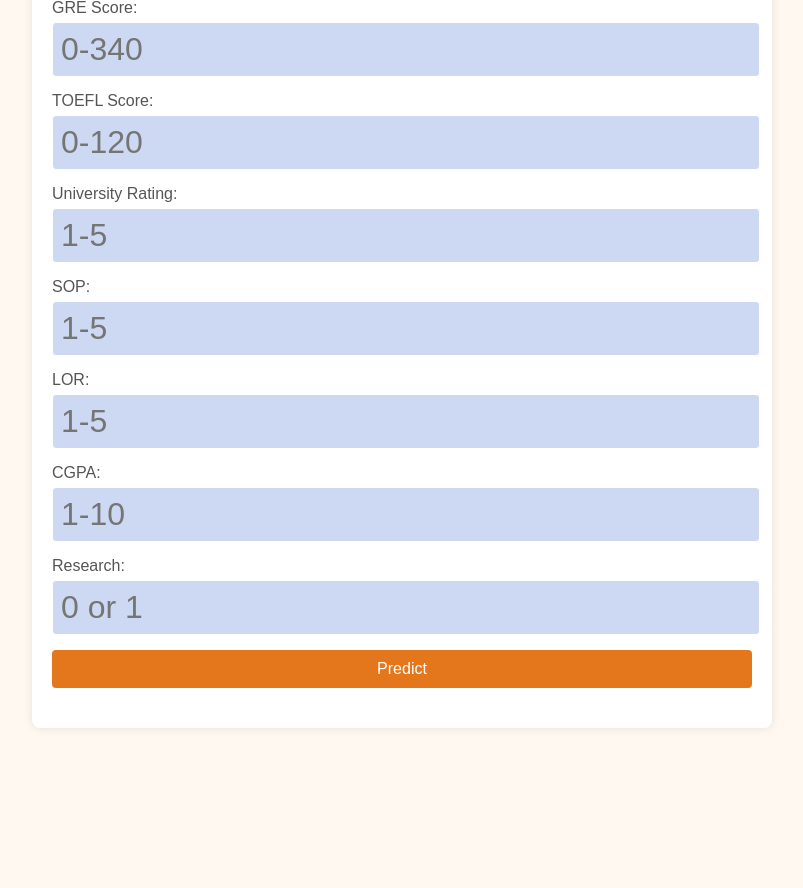
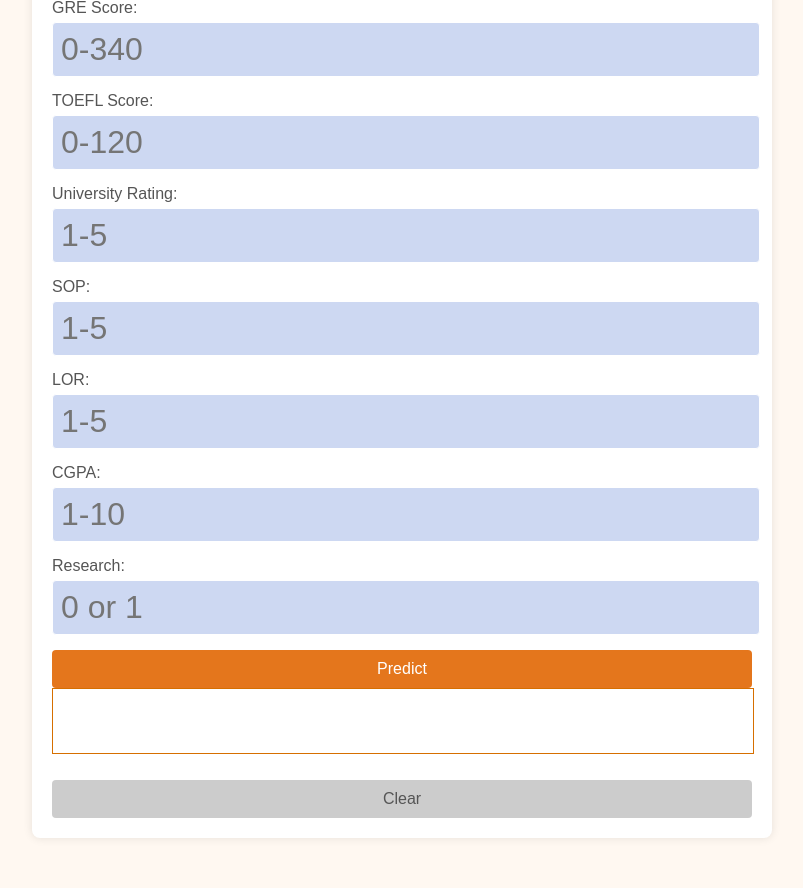
Before and after one commit to AKASH7707/ML-Driven-Ivy-League-Admission-Predictor, a Flask app: page / in a window 1280 px wide. Shown: the part 508-1396 px from the top of the page, without its empty margins (238-1041 px from the left). Before the commit the page ends 1236 px from the top, so only its background shows below. Run offline with Flask 3, Linux system fonts and the light colour scheme; parts of the project's set-up code (start-up, migrations or seed data) failed here and were passed over.

Commit message:
frontend coding finished

```diff
--- a/app.py
+++ b/app.py
@@ -5,11 +5,49 @@ import numpy as np
 
 app = Flask(__name__)
 
+# Load the model, scaler, and encoder
+model = joblib.load('models/best_model.pkl')
+scaler = joblib.load('models/scaler.pkl')
+encoder = joblib.load('models/ordinal_encoder.pkl')
 
+
+# Home route
 @app.route('/')
 def home():
-    return render_template('index.html')
+    return render_template('index.html', prediction_text='')
 
+# Predict route
+@app.route('/predict', methods=['POST'])
+def predict():
+    try:
+        # Get input data from form
+        new_data = {
+            'GRE Score': float(request.form['gre_score']),
+            'TOEFL Score': float(request.form['toefl_score']),
+            'University Rating': int(request.form['university_rating']),
+            'SOP': float(request.form['sop']),
+            'LOR': float(request.form['lor']),
+            'CGPA': float(request.form['cgpa']),
+            'Research': int(request.form['research'])
+        }
+
+        # Create DataFrame
+        input_df = pd.DataFrame([new_data])
+
+        # Scale the new input data
+        input_df[['GRE Score', 'TOEFL Score', 'CGPA']] = scaler.transform(input_df[['GRE Score', 'TOEFL Score', 'CGPA']])
+
+        # Encode the ordinal features
+        input_df[['University Rating', 'SOP', 'LOR']] = encoder.transform(input_df[['University Rating', 'SOP', 'LOR']])
+
+        # Predict with the loaded model
+        new_prediction = model.predict(input_df)
+        new_prediction = np.clip(new_prediction, 0, 1)  # Clip prediction to ensure it's within the range [0, 1]
+
+        prediction_text = f'Admission Probability: {round(float(new_prediction * 100), 2)}%'
+        return render_template('index.html', prediction_text=prediction_text)
+    except Exception as e:
+        return render_template('index.html', prediction_text=f'Error: {str(e)}')
 
 if __name__ == "__main__":
     app.run(debug=True)
--- /dev/null
+++ b/static/script.js
@@ -0,0 +1,7 @@
+window.onload = function() {
+    // Check if there's a prediction_text and scroll to the prediction div
+    const predictionText = "{{ prediction_text }}";
+    if (predictionText) {
+        document.querySelector('.prediction').scrollIntoView({ behavior: 'smooth' });
+    }
+};
--- a/static/style.css
+++ b/static/style.css
@@ -69,13 +69,79 @@ input[type="number"] {
 .submit-button:hover {
     background: #d66f00;
 }
-
+/*
 .prediction h2 {
     color: #ea7d11;
     border-color: #d66f00;
     margin-top: 20px;
+} */
+
+.prediction{
+    width: 100%;
+    height: 4rem;
+    overflow: hidden;
+    border: 1px solid #d66f00;
+    padding: 0;
+    margin-bottom: 16px;
 }
 
-/* .prediction h2.hidden {
-    display: none;
-} */
+h2 {
+    font-family: helvetica, arial, sans-serif;
+    font-size: 1.5rem;
+    text-align: center;
+    padding: 16px;
+    margin: 0;
+    animation: 4s anim-popoutin ease-in-out infinite;
+}
+
+@keyframes anim-popoutin {
+    0% {
+        color: black;
+        transform: scale(1);
+        opacity: 1;
+        text-shadow: 0 0 0 rgba(0, 0, 0, 0);
+    }
+    20% {
+        transform: scale(1.2);
+        opacity: 0.7;
+        text-shadow: 2px 5px 3px rgba(0, 0, 0, 0.3);
+    }
+    40% {
+        color: #d66f00;
+        transform: scale(1.6);
+        opacity: 1;
+        text-shadow: 3px 10px 5px rgba(0, 0, 0, 0.5);
+    }
+    60% {
+        transform: scale(1.3);
+        opacity: 1;
+        text-shadow: 2px 5px 3px rgba(0, 0, 0, 0.3);
+    }
+    80% {
+        transform: scale(1.1);
+        opacity: 0.9;
+        text-shadow: 1px 2px 1px rgba(0, 0, 0, 0.1);
+    }
+    100% {
+        color: black;
+        transform: scale(1);
+        opacity: 1;
+        text-shadow: 1px 0 0 rgba(0, 0, 0, 0);
+    }
+}
+
+.clear-button {
+    width: 100%;
+    padding: 10px;
+    background: #ccc;
+    color: #555;
+    border: none;
+    border-radius: 4px;
+    cursor: pointer;
+    font-size: 16px;
+    margin-top: 10px;
+}
+
+.clear-button:hover {
+    background: #bbb;
+}
--- a/templates/index.html
+++ b/templates/index.html
@@ -15,37 +15,41 @@
         <form action="/predict" method="post">
             <div class="form-group">
                 <label for="gre_score">GRE Score:</label>
-                <input type="number" id="gre_score" name="gre_score" step="1" min="0" max="340" placeholder="0-340" required>
+                <input type="number" id="gre_score" name="gre_score" step="1" min="0" max="340" placeholder="0-340" value="{{ request.form.gre_score }}" required>
             </div>
             <div class="form-group">
                 <label for="toefl_score">TOEFL Score:</label>
-                <input type="number" id="toefl_score" name="toefl_score" step="1" min="0" max="120" placeholder="0-120" required>
+                <input type="number" id="toefl_score" name="toefl_score" step="1" min="0" max="120" placeholder="0-120" value="{{ request.form.toefl_score }}" required>
             </div>
             <div class="form-group">
                 <label for="university_rating">University Rating:</label>
-                <input type="number" id="university_rating" name="university_rating" min="1" max="5" placeholder="1-5" required>
+                <input type="number" id="university_rating" name="university_rating" min="1" max="5" placeholder="1-5" value="{{ request.form.university_rating }}" required>
             </div>
             <div class="form-group">
                 <label for="sop">SOP:</label>
-                <input type="number" id="sop" name="sop" step="1" min="1" max="5" placeholder="1-5" required>
+                <input type="number" id="sop" name="sop" step="1" min="1" max="5" placeholder="1-5" value="{{ request.form.sop }}" required>
             </div>
             <div class="form-group">
                 <label for="lor">LOR:</label>
-                <input type="number" id="lor" name="lor" step="1" min="1" max="5" placeholder="1-5" required>
+                <input type="number" id="lor" name="lor" step="1" min="1" max="5" placeholder="1-5" value="{{ request.form.lor }}" required>
             </div>
             <div class="form-group">
                 <label for="cgpa">CGPA:</label>
-                <input type="number" id="cgpa" name="cgpa" step="1" min="0" max="10" placeholder="1-10" required>
+                <input type="number" id="cgpa" name="cgpa" step="1" min="0" max="10" placeholder="1-10" value="{{ request.form.cgpa }}" required>
             </div>
             <div class="form-group">
                 <label for="research">Research:</label>
-                <input type="number" id="research" name="research" min="0" max="1" placeholder="0 or 1" required>
+                <input type="number" id="research" name="research" min="0" max="1" placeholder="0 or 1" value="{{ request.form.research }}" required>
             </div>
             <button type="submit" class="submit-button">Predict</button>
         </form>
         <div class="prediction">
             <h2>{{ prediction_text }}</h2>
         </div>
+        <form action="/" method="get">
+            <button type="submit" class="clear-button">Clear</button>
+        </form>
     </div>
+    <script src="{{url_for('static', filename='script.js')}}"></script>
 </body>
 </html>
```
Also changed, not shown: 1 other file.
